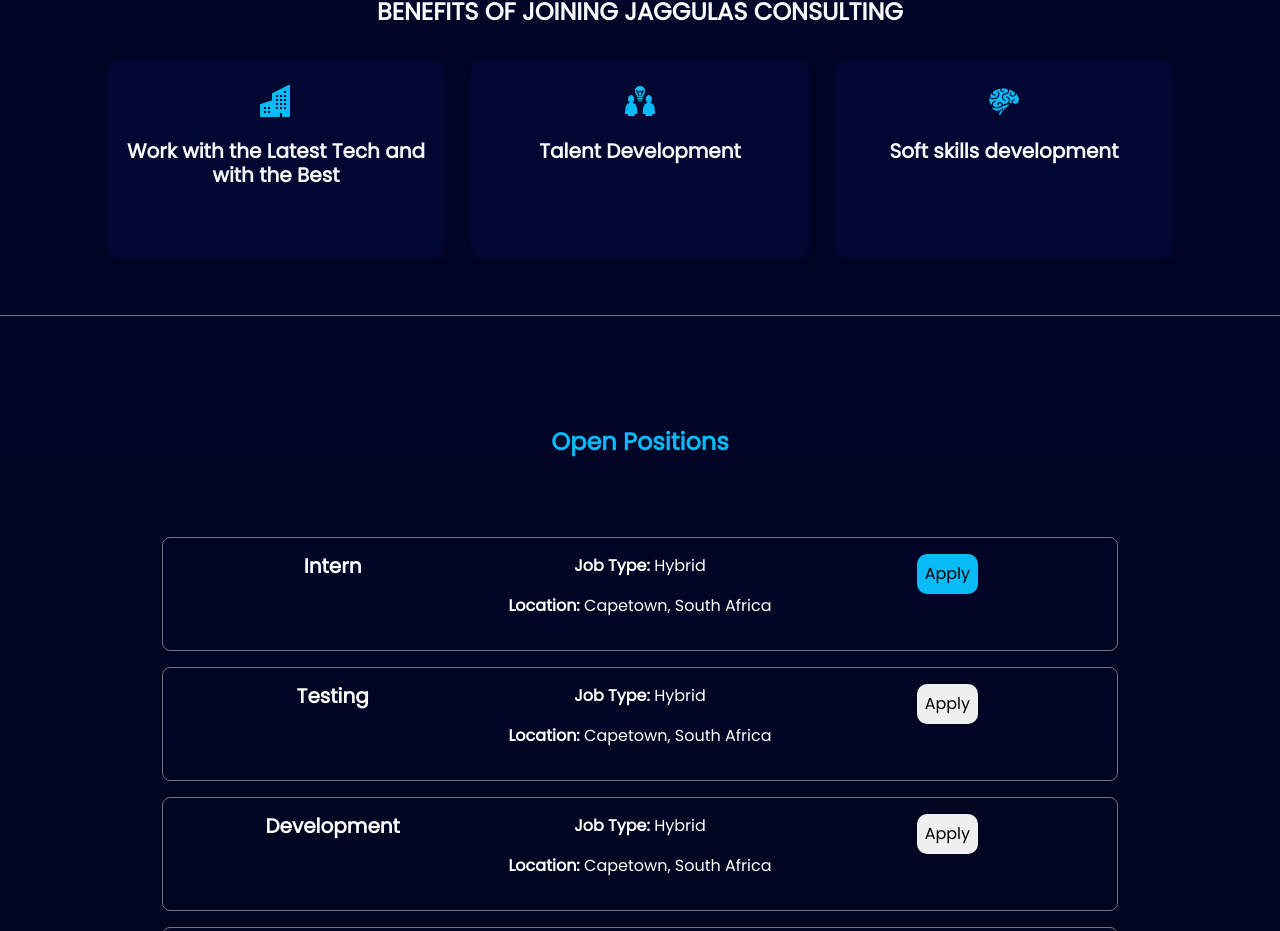
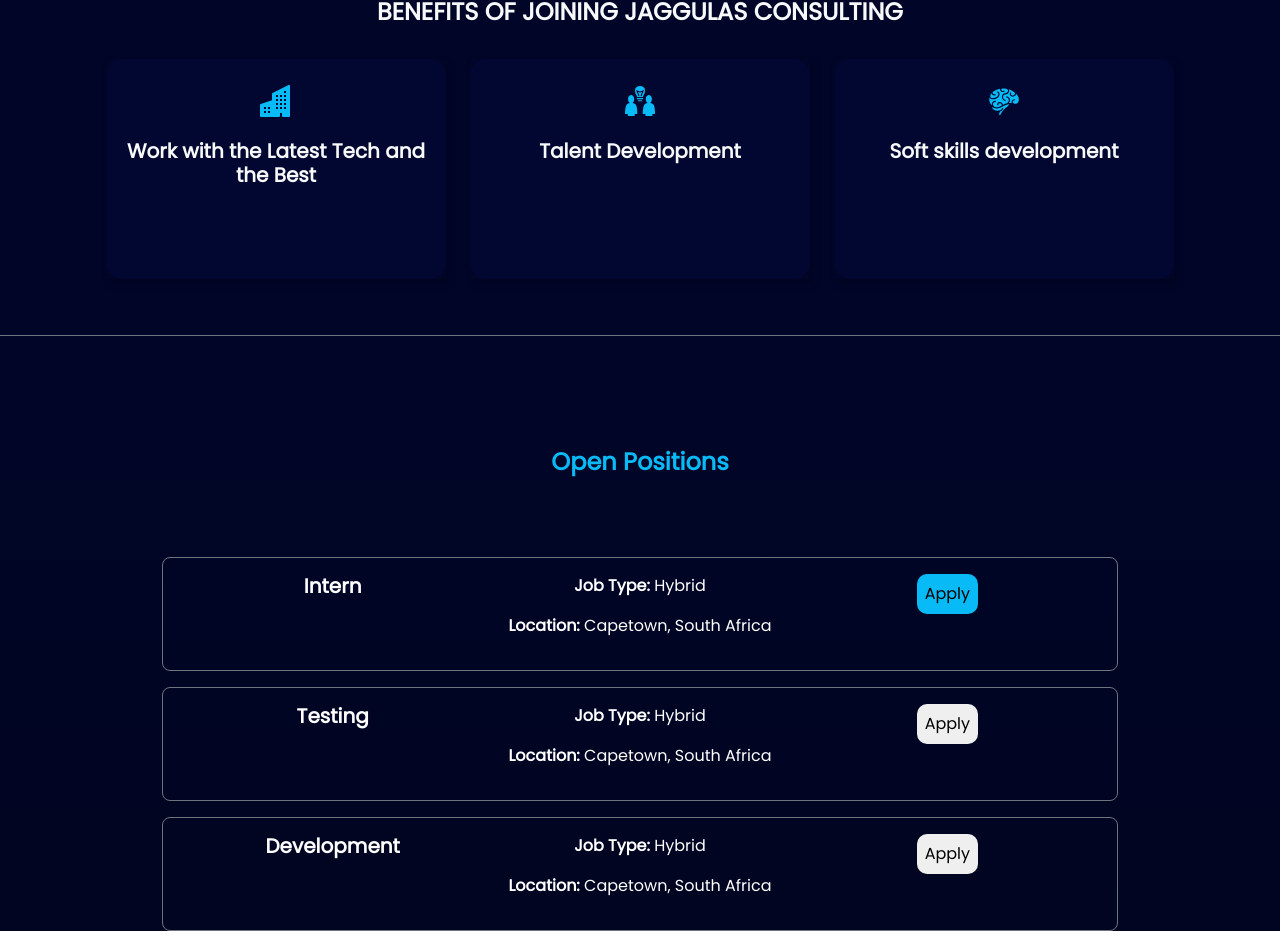
Before and after one commit to EfeBanks/jaggulas-consulting1, a React (Create React App) app: page /Careers in a window 1280 px wide. Shown: the part 1619-2550 px from the top of the page. Built offline with nearby package versions, Linux system fonts and the light colour scheme.

Commit message:
Update
Update benefits section

```diff
--- a/src/App.css
+++ b/src/App.css
@@ -469,7 +469,7 @@
 .flip-card {
   position: relative;
   width: 100%;
-  height: 200px;
+  height: 220px;
   text-align: center;
   transition: transform 0.6s;
   transform-style: preserve-3d;
--- a/src/pages/Careers.jsx
+++ b/src/pages/Careers.jsx
@@ -64,12 +64,12 @@
             <div className="flip-card">
                 <div class="flip-card-front p-2">
                 <div className="vision-icon py-2"><BsBuildingsFill/></div>
-                  <h5 className="py-2 mx-2 fw-bold">Work with the Latest Tech and with the Best</h5>
+                  <h5 className="py-2 mx-2 fw-bold">Work with the Latest Tech and the Best</h5>
                 </div>
                 <div class="flip-card-back p-2">
                 <div className="vision-icon py-2"><BsBuildingsFill/></div>
-                <h5>Work with the Latest Tech and with the Best</h5>
-                  <p className='small'>Work on cutting edge technology while working with the best in the industry. </p>
+                <h5>Work with the Latest Tech and the Best</h5>
+                  <p className='small'>Work with cutting-edge technology alongside the best in the industry. </p>
                 </div>
               </div>
             </div>
@@ -83,7 +83,7 @@
                 <div class="flip-card-back p-2">
                 <div className="vision-icon py-2"><GiTeamIdea/></div>
                 <h5>Talent Development</h5>
-                  <p className='small'>Fostering talent and career development to expand your expertise in technology and industry knowledge. </p>
+                  <p className='small'>Fostering talent and career growth to expand your expertise in technology.</p>
                 </div>
               </div>
             </div>
@@ -97,7 +97,7 @@
                 <div class="flip-card-back p-2">
                 <div className="vision-icon py-2"><GiBrain/></div>
                 <h5>Soft skills development</h5>
-                  <p className='small'>We prioritize developing soft skills to enhance communication, collaboration, and leadership abilities.</p>
+                  <p className='small'>We prioritize soft skills to improve communication, collaboration, leadership.</p>
                 </div>
               </div>
             </div>
```
